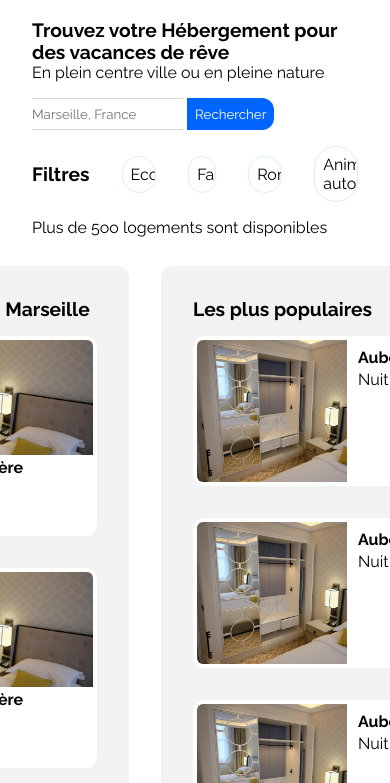
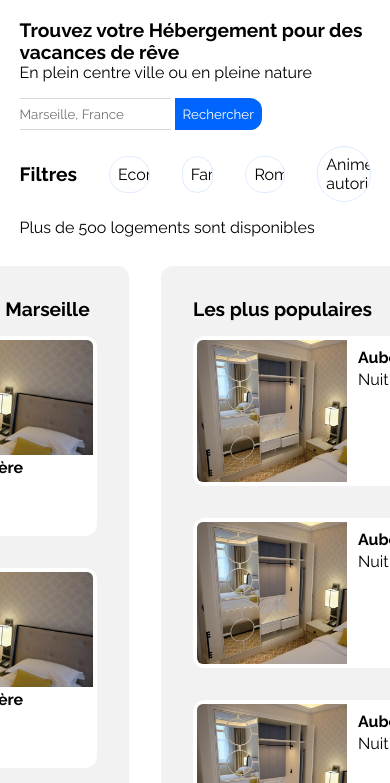
Before and after one commit to Isaacmaamouche/boooki, a plain HTML site: page index.html in a window 390 px wide. Shown: the part 61-844 px from the top of the page. Drawn offline with Linux system fonts and the light colour scheme.

Commit message:
added width to body

```diff
--- a/index.html
+++ b/index.html
@@ -4,7 +4,9 @@
     <meta charset="UTF-8" />
     <meta http-equiv="X-UA-Compatible" content="IE=edge" />
     <meta name="viewport" content="width=device-width, initial-scale=1.0" />
-    <link rel="stylesheet" href="style.css" />
+    <link rel="stylesheet" href="style_desktop.css" />
+    <link rel="stylesheet" href="style_tablet.css" />
+    <link rel="stylesheet" href="style_mobile.css" />
     <link
       rel="stylesheet"
       href="https://cdn.jsdelivr.net/npm/@fortawesome/fontawesome-free@6.1.1/css/fontawesome.min.css"
@@ -14,6 +16,7 @@
     <title>Booki</title>
   </head>
   <body>
+    <!-- HEADER SECTION STARTS HERE -->
     <header>
       <img class="logo" src="./images/logo/Booki.png" alt="logo booki" />
       <nav>
@@ -23,7 +26,9 @@
         </ul>
       </nav>
     </header>
+    <!-- HEADER SECTION ENDS HERE -->
 
+    <!-- MAIN SECTION STARTS HERE -->
     <main>
       <section class="hero">
         <div class="research">
@@ -71,6 +76,7 @@
                     alt=""
                   />
                 </div>
+
                 <h2>Auberge La canebière</h2>
                 <p class="description">Nuit à partir de</p>
                 <span class="rating"></span>
@@ -240,7 +246,9 @@
         </div>
       </section>
     </main>
+    <!-- MAIN SECTION END HERE -->
 
+    <!-- FOOTER SECTION STARTS HERE -->
     <footer>
       <div class="content">
         <div class="about">
@@ -263,5 +271,6 @@
         </div>
       </div>
     </footer>
+    <!-- FOOTER SECTION ENDS HERE -->
   </body>
 </html>
--- a/style.css
+++ b/style_desktop.css
@@ -16,7 +16,8 @@
 
 body{
     position: relative;
-    margin-inline: 2rem;
+    margin-inline: auto;
+    width: min(90vw, 1325px);
 }
 
 h1{font-size: 1.2rem;}
@@ -146,7 +147,7 @@ input:checked+label::after{
     padding: 2rem;
 }
 .result_list{
-    width: 100%;
+    /* width: min(900px, 100%); */
 }
 .result_list>h1, .popular>h1{
     margin-bottom: 1rem;
@@ -287,11 +288,6 @@ footer .content div{
     width: max(250px, 30%);
 }
 
-@media (min-width:992px) {
-
-}
-@media (min-width:768px) {}
-
 @media (hover:none){
 label:hover::after {
         left: -100%;
--- /dev/null
+++ b/style_mobile.css
@@ -0,0 +1,2 @@
+
+@media (min-width:768px) {}
--- /dev/null
+++ b/style_tablet.css
@@ -0,0 +1 @@
+@media (min-width:992px) {}
```
